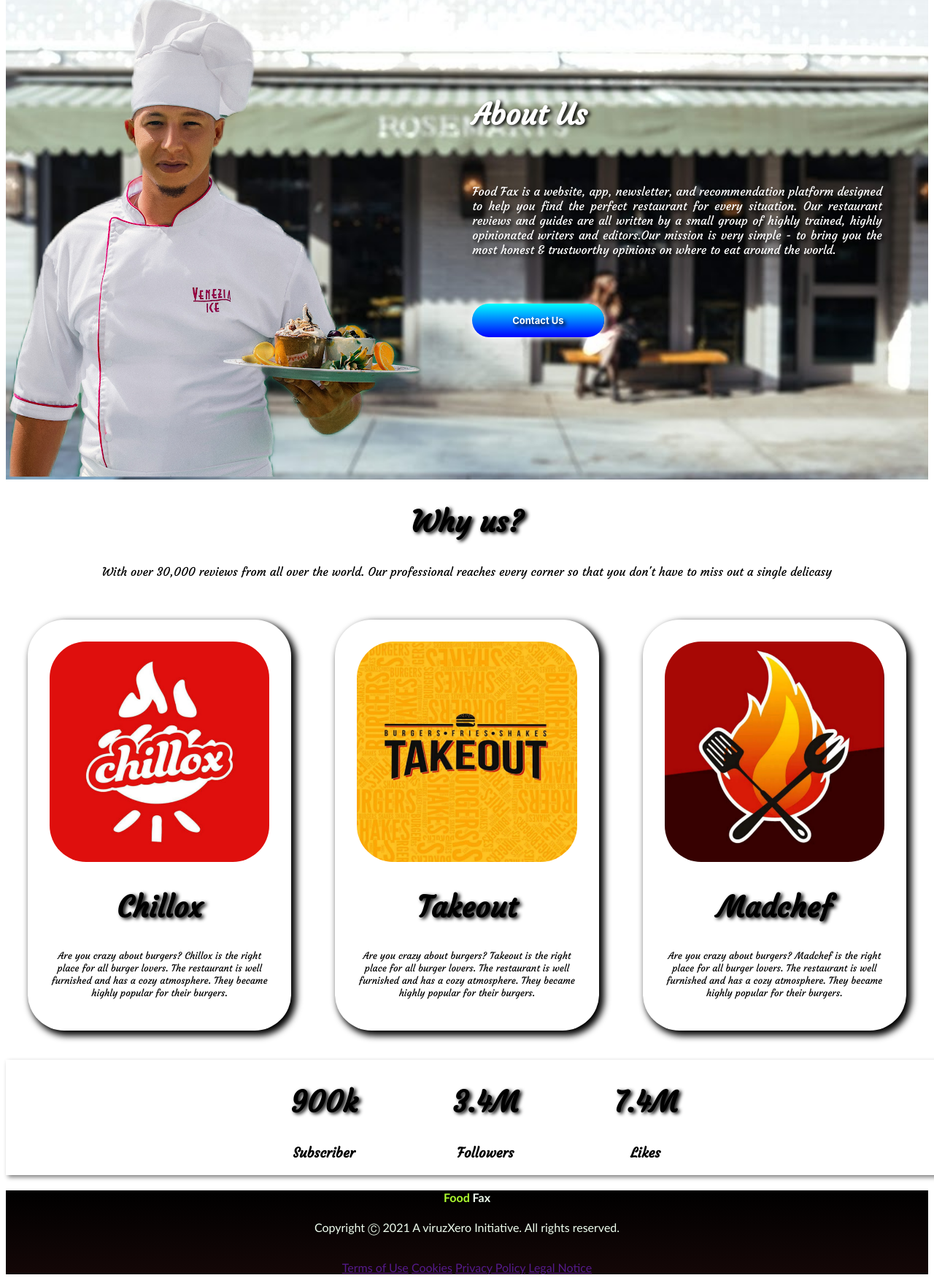
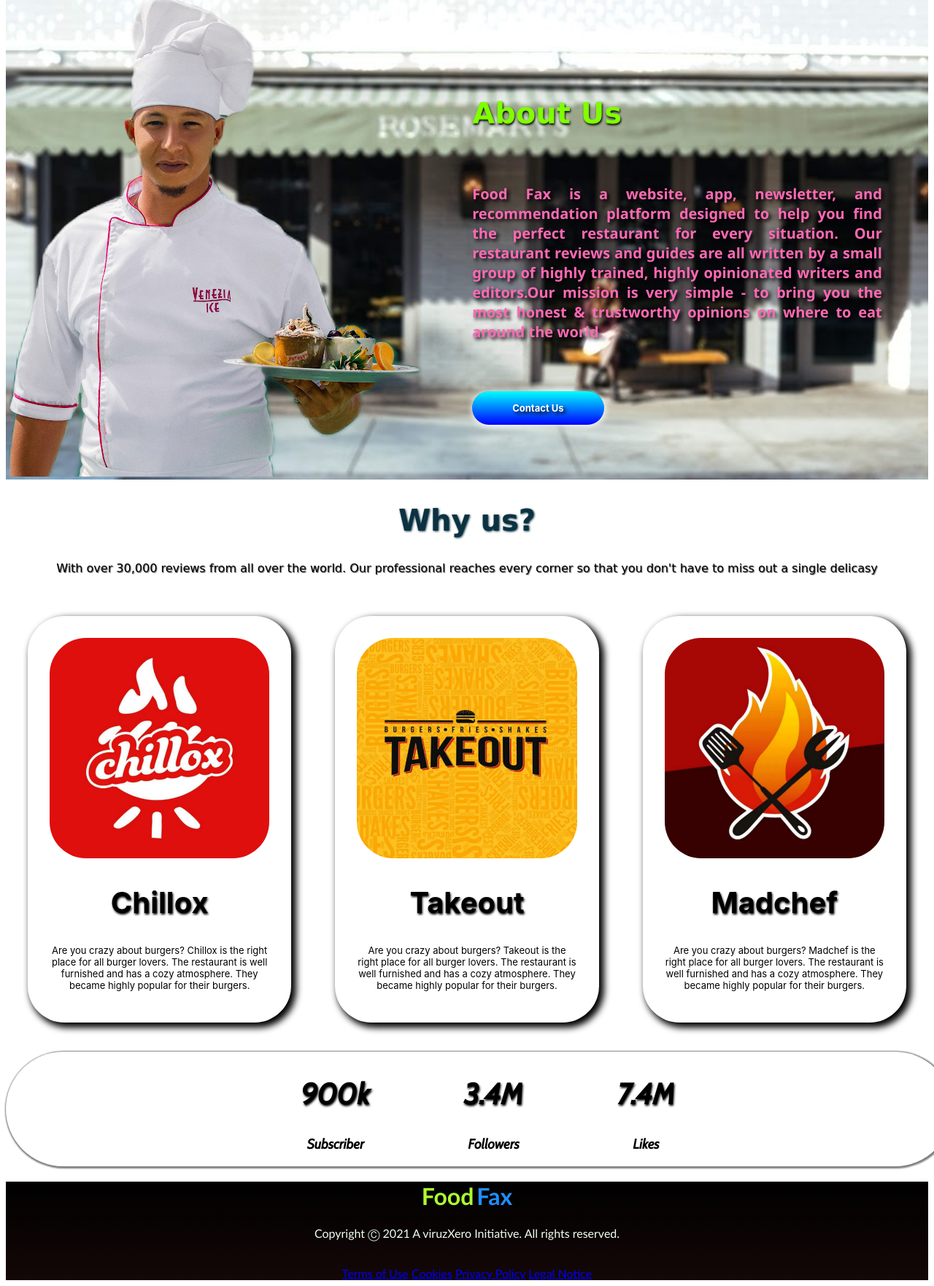
Before and after one commit to viruzXero/asmntziad1, a plain HTML site: page index.html in a window 1280 px wide. Shown: the part 668-2430 px from the top of the page at 73% size. Drawn offline with nearby package versions, Linux system fonts and the light colour scheme.

Commit message:
Final Output

```diff
--- a/index.html
+++ b/index.html
@@ -20,7 +20,7 @@
             <h1>Love <span id="fcolor">Fast </span>Food?</h1>
             <h1>Get The Best Reviews</h1>
             <h1>From Food Fax</h1>
-            <p style="color:orange; font-size: x-large; font-family:fantasy; text-shadow: 5px 5px 5px rgb(0, 0, 0);">
+            <p class="paragraph">
                 Having a
                 sudden
                 food craving? <br>
@@ -45,11 +45,12 @@
             <!--blank-->
             <br>
             <!--blank-->
-            <h1>About Us</h1>
+            <h1 id="abt">About Us</h1>
             <br>
             <!--Blank-->
 
-            <p>Food Fax is a website, app, newsletter, and recommendation platform designed to help you find the
+            <p class="paragraph">Food Fax is a website, app, newsletter, and recommendation platform designed to help
+                you find the
                 perfect
                 restaurant for every situation. Our restaurant reviews and guides are all written by a small
                 group of
@@ -62,12 +63,13 @@
             <!--Blank Line-->
             <br>
             <!--Blank Line-->
-            <a class="findbutton" target="blank" href="https://youtu.be/dQw4w9WgXcQ">Contact Us</a>
+            <a class="findbutton" target="blank" href="https://youtu.be/7ISNqksE1iM">Contact Us</a>
         </div>
     </section>
     <section id="backgroundthree">
-        <h1>Why us?</h1>
-        <P>With over 30,000 reviews from all over the world. Our professional reaches every corner so that you don't
+        <h1 id="why">Why us?</h1>
+        <P id="us2">With over 30,000 reviews from all over the world. Our professional reaches every corner so that you
+            don't
             have to
             miss
             out a single delicasy</P>
@@ -111,13 +113,13 @@
         </div>
     </section>
     <footer>
-        <h4><span id="footcolor">Food</span> Fax</h4>
+        <h4><span id="footcolor">Food</span> <span id="fax">Fax</span></h4>
         <p> Copyright Ⓒ 2021 A viruzXero Initiative. All rights reserved.</p>
         <br>
-        <a href="">Terms of Use</a>
-        <a href="">Cookies</a>
-        <a href="">Privacy Policy</a>
-        <a href="">Legal Notice</a>
+        <a target="blank" href="https://youtu.be/kk0feCp_MZ4">Terms of Use</a>
+        <a target="blank" href="https://youtu.be/eEa3vDXatXg">Cookies</a>
+        <a target="blank" href="https://youtu.be/yjNcXPtNQdE">Privacy Policy</a>
+        <a target="blank" href="https://youtu.be/gE7SmrBmXsg">Legal Notice</a>
     </footer>
 </body>
 
--- a/style.css
+++ b/style.css
@@ -1,4 +1,10 @@
 body{font-family: 'Courgette', cursive;}
+.paragraph{color: hotpink;
+font-family:'Segoe UI', Tahoma, Geneva, Verdana, sans-serif;
+font-size: 20px;
+font-weight: 700;}
+#abt{color:chartreuse;
+font-family:Verdana, Geneva, Tahoma, sans-serif;}
 .backgroundone{
     display:flex;
     background-image: url(pic/bc-one.jpg);
@@ -6,7 +12,7 @@ body{font-family: 'Courgette', cursive;}
     background-repeat: no-repeat;
 }
 h1{font-size: 40px;
-text-shadow: 3px 2px 5px black;}
+text-shadow: 1px 2px 3px black;}
 #fcolor{color: yellow;}
 .parallel {size: 40px;
     color: white;
@@ -30,8 +36,13 @@ padding: 5%;}
     display:flex; background-image: url(pic/bc-two.jpg);
 background-size: 100%;
 background-repeat: no-repeat;}
-#backgroundthree{text-align: center;}
+#backgroundthree{text-align: center;
+font-family: cursive;}
+#why{color: rgb(12, 50, 65);
+text-shadow: 1px 1px 3px;}
+#us2{text-shadow: 1px 1px 1px dimgray;}
 .backgroundfour{display: flex;
+    font-family: -apple-system, BlinkMacSystemFont, 'Segoe UI', Roboto, Oxygen, Ubuntu, Cantarell, 'Open Sans', 'Helvetica Neue', sans-serif;
 width: 100%;}
 .imgwid {width: 30%;
     text-align:center;
@@ -54,16 +65,21 @@ width: 100%;}
 .imgwid img{width: 100%;
 border-radius: 50px;}
 #followers{display:flex;
-    box-shadow: 3px 3px 6px gray;
+    font-family:'Cabin', sans-serif;
+    border-radius: 100px;
+    box-shadow: 1px 1px 2px 2px gray;
 text-align: center;
-padding-left: 350px;
+padding-left: 365px;
 padding-right: 300px;
 width: 50%;}
 .subs{
     padding-left: 40px;
     padding-right: 90px;
 }
-#footcolor{color: greenyellow;}
+#footcolor{color: greenyellow;
+font-size: xx-large;}
+#fax{color: dodgerblue;
+font-size: xx-large;}
 footer {text-align: center;
     color: honeydew;
     font-family: 'Trebuchet MS', 'Lucida Sans Unicode', 'Lucida Grande', 'Lucida Sans', Arial, sans-serif;
```
